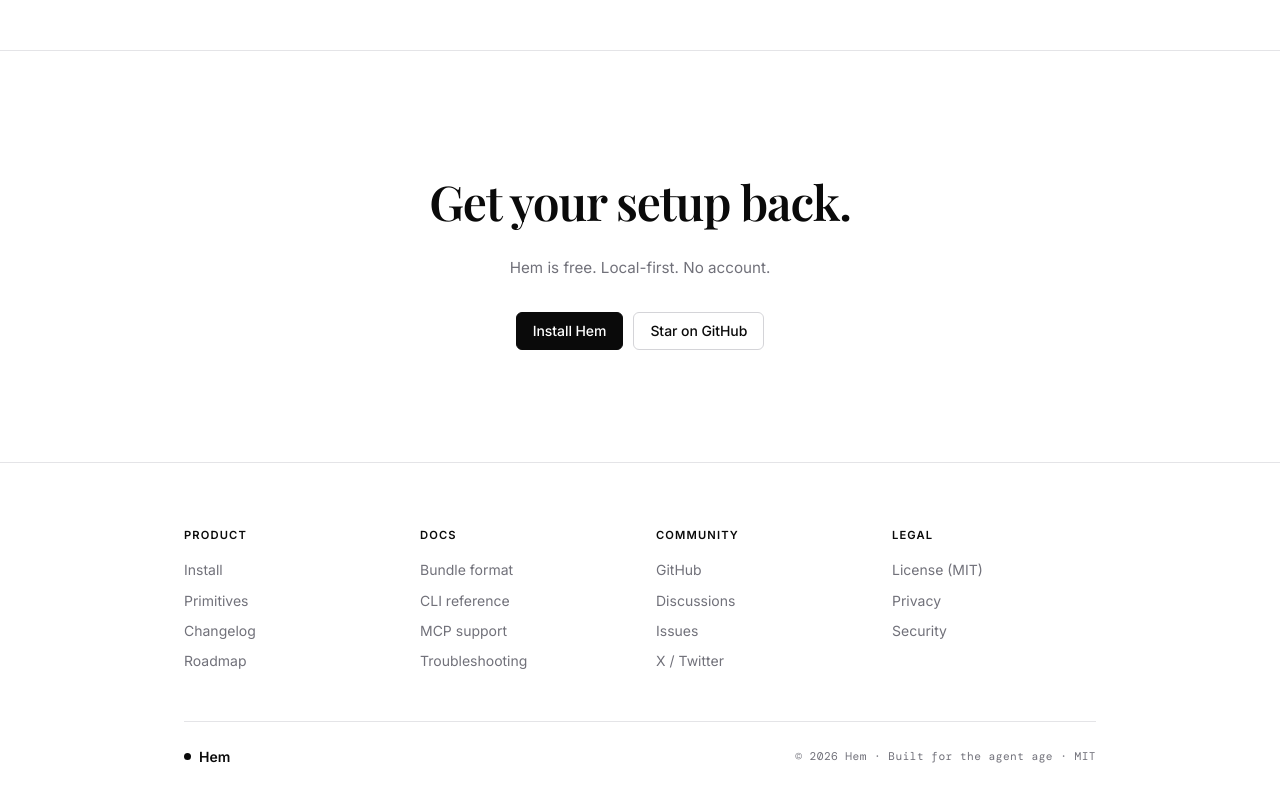
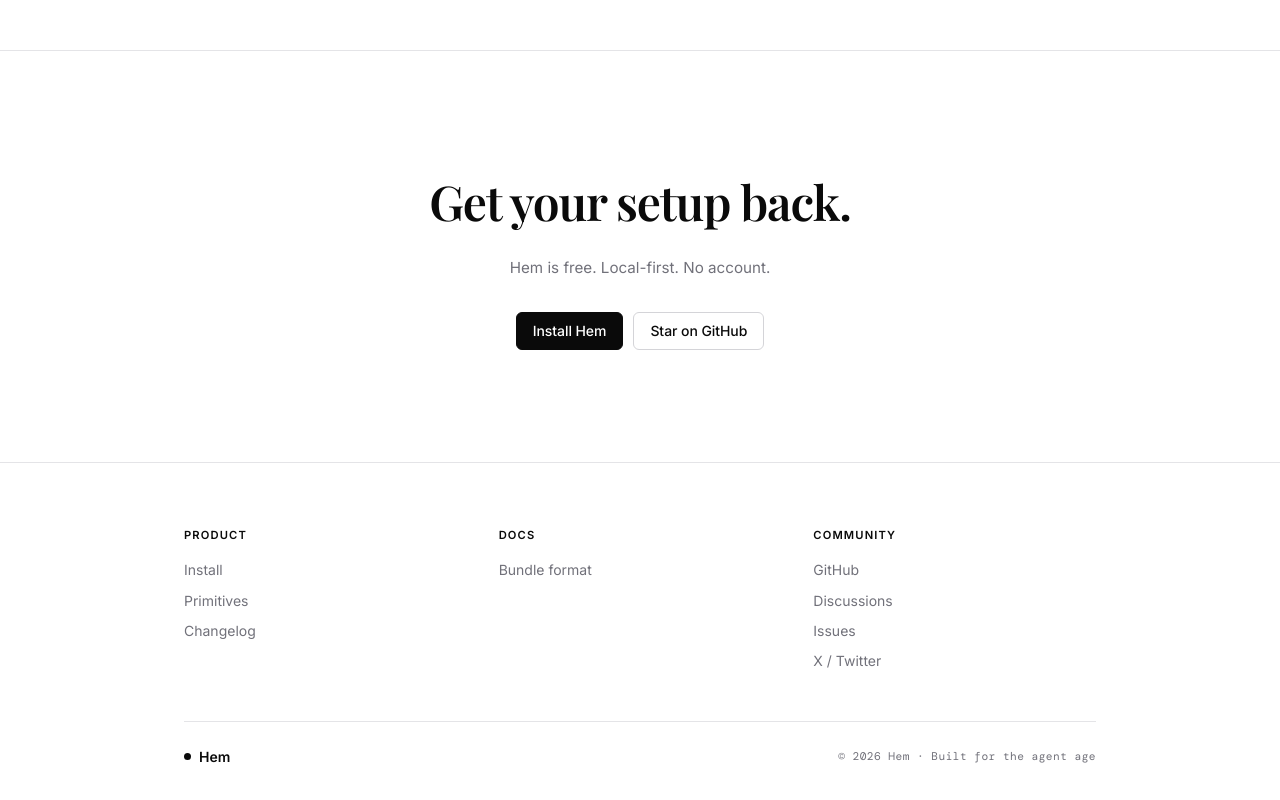
Before and after one commit to qyinm/gandalf, an Astro site in the folder apps/landing/: page / in a window 1280 px wide. Shown: the part 3183-3983 px from the top of the page. Built offline with nearby package versions, Linux system fonts and the light colour scheme; Astro itself is replaced by a stand-in of ours; a web font is replaced by a local one.

Commit message:
fix(landing): remove unavailable docs/license footer links

```diff
--- a/apps/landing/src/components/Footer.astro
+++ b/apps/landing/src/components/Footer.astro
@@ -3,36 +3,24 @@
   {
     title: "Product",
     links: [
-      { label: "Install",      href: "#install" },
-      { label: "Primitives",   href: "#primitives" },
-      { label: "Changelog",    href: "https://github.com/usehem/hem/releases" },
-      { label: "Roadmap",      href: "/docs/roadmap" },
+      { label: "Install",    href: "#install" },
+      { label: "Primitives", href: "#primitives" },
+      { label: "Changelog",  href: "https://github.com/usehem/hem/releases" },
     ],
   },
   {
     title: "Docs",
     links: [
-      { label: "Bundle format",       href: "/docs/bundle-format" },
-      { label: "CLI reference",       href: "/docs/cli" },
-      { label: "MCP support",         href: "/docs/mcp" },
-      { label: "Troubleshooting",     href: "/docs/troubleshooting" },
+      { label: "Bundle format", href: "/docs/bundle-format" },
     ],
   },
   {
     title: "Community",
     links: [
-      { label: "GitHub",     href: "https://github.com/usehem/hem" },
+      { label: "GitHub",      href: "https://github.com/usehem/hem" },
       { label: "Discussions", href: "https://github.com/usehem/hem/discussions" },
       { label: "Issues",      href: "https://github.com/usehem/hem/issues" },
       { label: "X / Twitter", href: "https://x.com/usehem" },
-    ],
-  },
-  {
-    title: "Legal",
-    links: [
-      { label: "License (MIT)", href: "/docs/license" },
-      { label: "Privacy",       href: "/docs/privacy" },
-      { label: "Security",      href: "/docs/security" },
     ],
   },
 ];
@@ -60,9 +48,7 @@
         <span class="footer__dot" aria-hidden="true"></span>
         <span>Hem</span>
       </div>
-      <p class="footer__meta">
-        © {year} Hem · Built for the agent age · MIT
-      </p>
+      <p class="footer__meta">© {year} Hem · Built for the agent age</p>
     </div>
   </div>
 </footer>
@@ -77,7 +63,7 @@
 
   .footer__columns {
     display: grid;
-    grid-template-columns: repeat(4, 1fr);
+    grid-template-columns: repeat(3, 1fr);
     gap: 32px;
     margin-bottom: 48px;
   }
```
